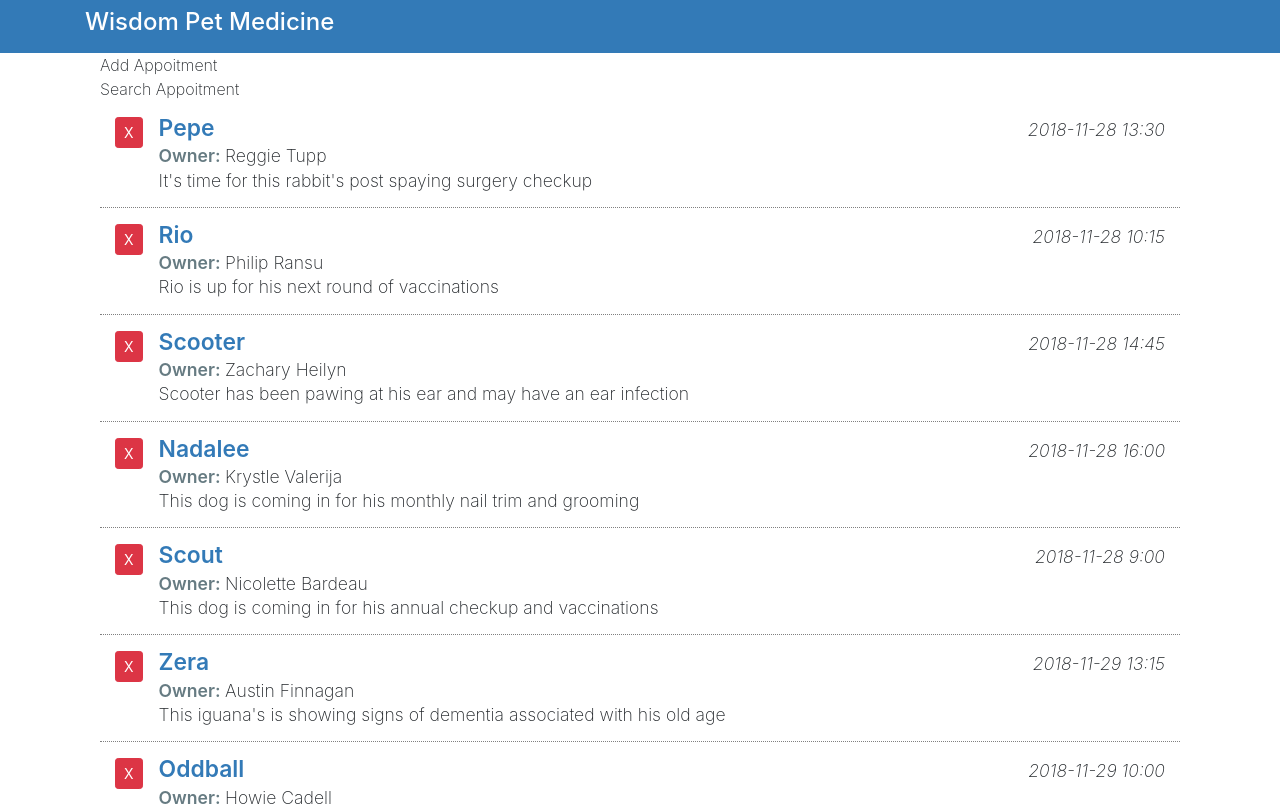
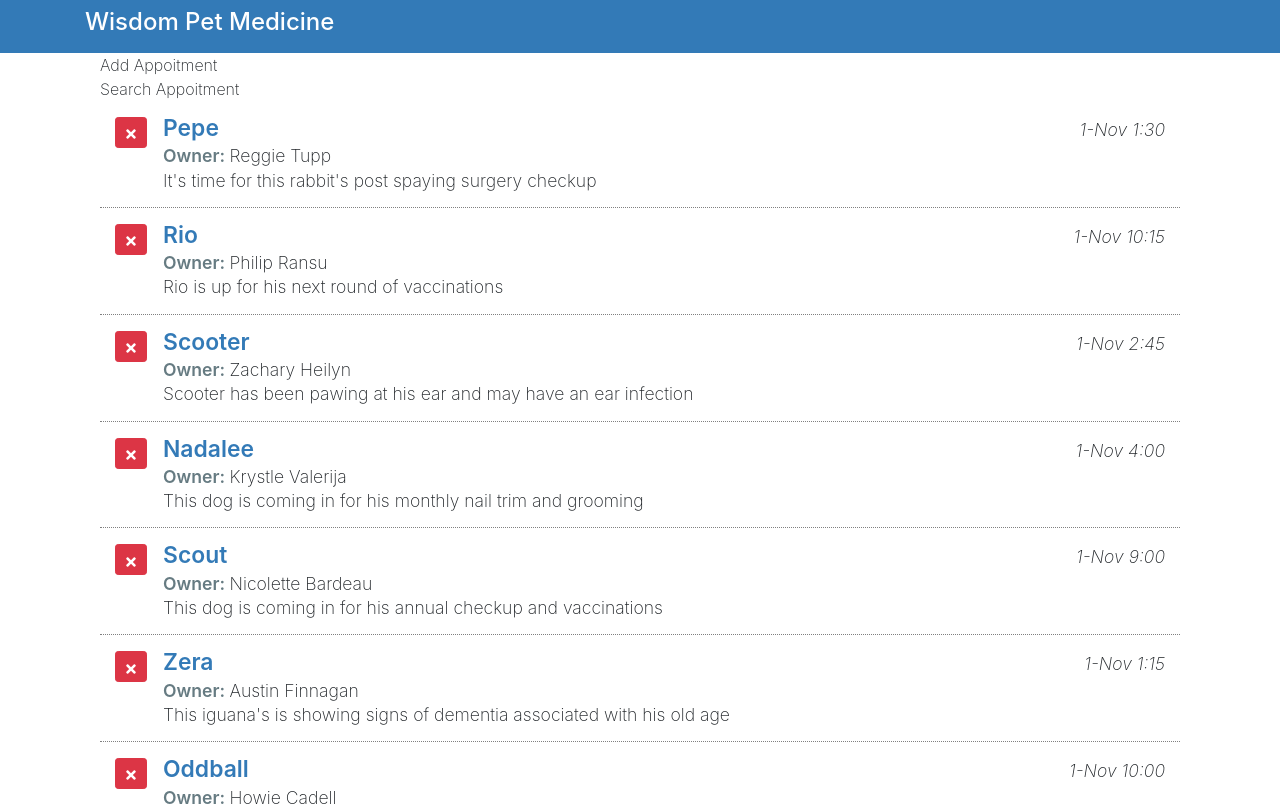
Before and after one commit to mdestafadilah/reactinterface, a React (Create React App) app: page / in a window 1280 px wide. Shown: the top 806 px of the page. Built offline with nearby package versions, Linux system fonts and the light colour scheme.

Commit message:
thirdparty component - react-icons and moment

```diff
--- a/src/components/ListAppointments.js
+++ b/src/components/ListAppointments.js
@@ -1,7 +1,10 @@
 import React, { Component } from 'react';
+import { FaTimes } from 'react-icons/fa';
+import Moment from 'react-moment';
 
 class ListAppointments extends Component {
     render(){
+
         // temp var
         // const listItems = this.props.appointments.map(item => (
         // <div>
@@ -17,13 +20,21 @@ class ListAppointments extends Component {
                 {this.props.appointments.map( item => (
                     <div className="pet-item col media py-3" key={item.aptId}>
                     <div className="mr-3">
-                        <button className="pet-delete btn btn-sm btn-danger">X</button>
+                        <button className="pet-delete btn btn-sm btn-danger">
+                            <FaTimes />
+                        </button>
                     </div>
 
                     <div className="pet-info media-body">
                         <div className="pet-head d-flex">
                         <span className="pet-name">{item.petName}</span>
-                        <span className="apt-date ml-auto">{item.aptDate}</span>
+                        <span className="apt-date ml-auto">
+                            <Moment
+                                date={item.aptDate}
+                                parse="YYYY-MM-dd hh:mm"
+                                format= "D-MMM h:mm"
+                            />
+                        </span>
                         </div>
 
                         <div className="owner-name">
```
